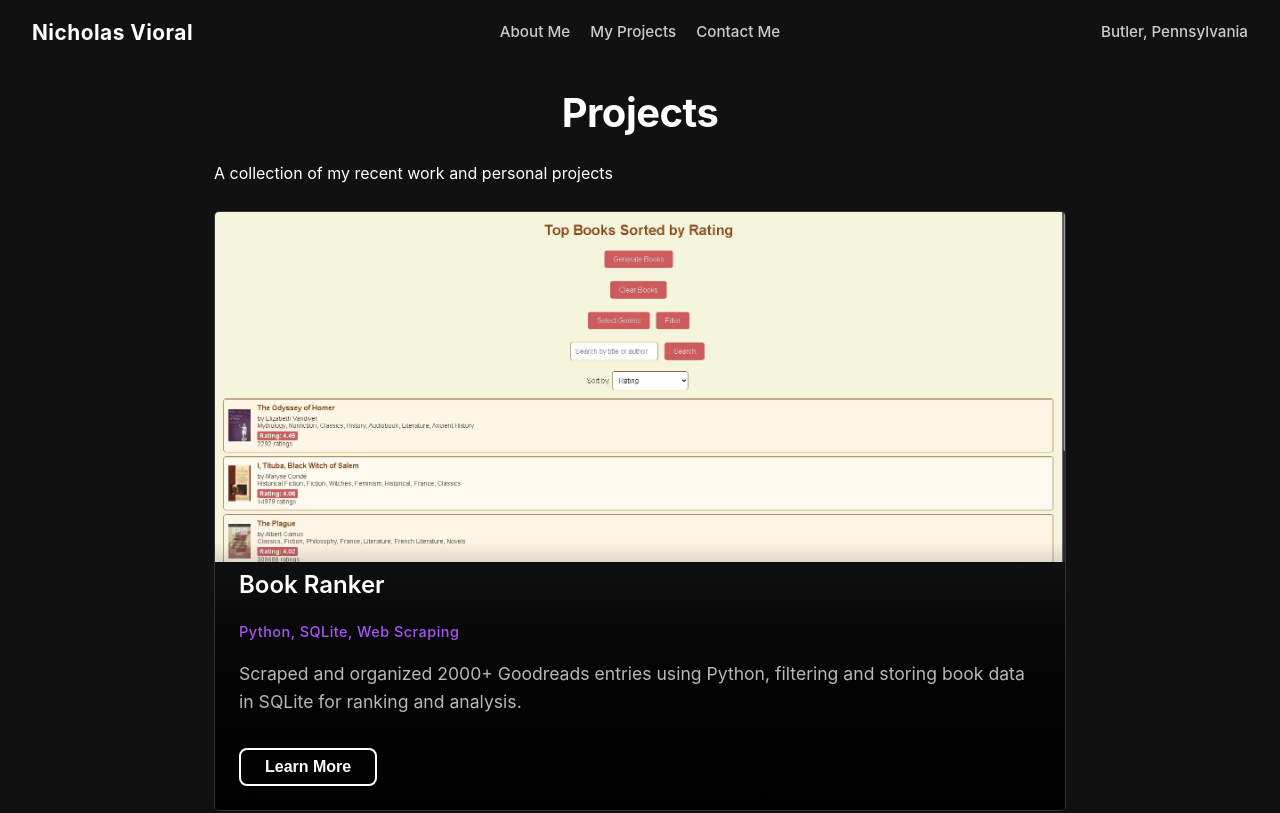
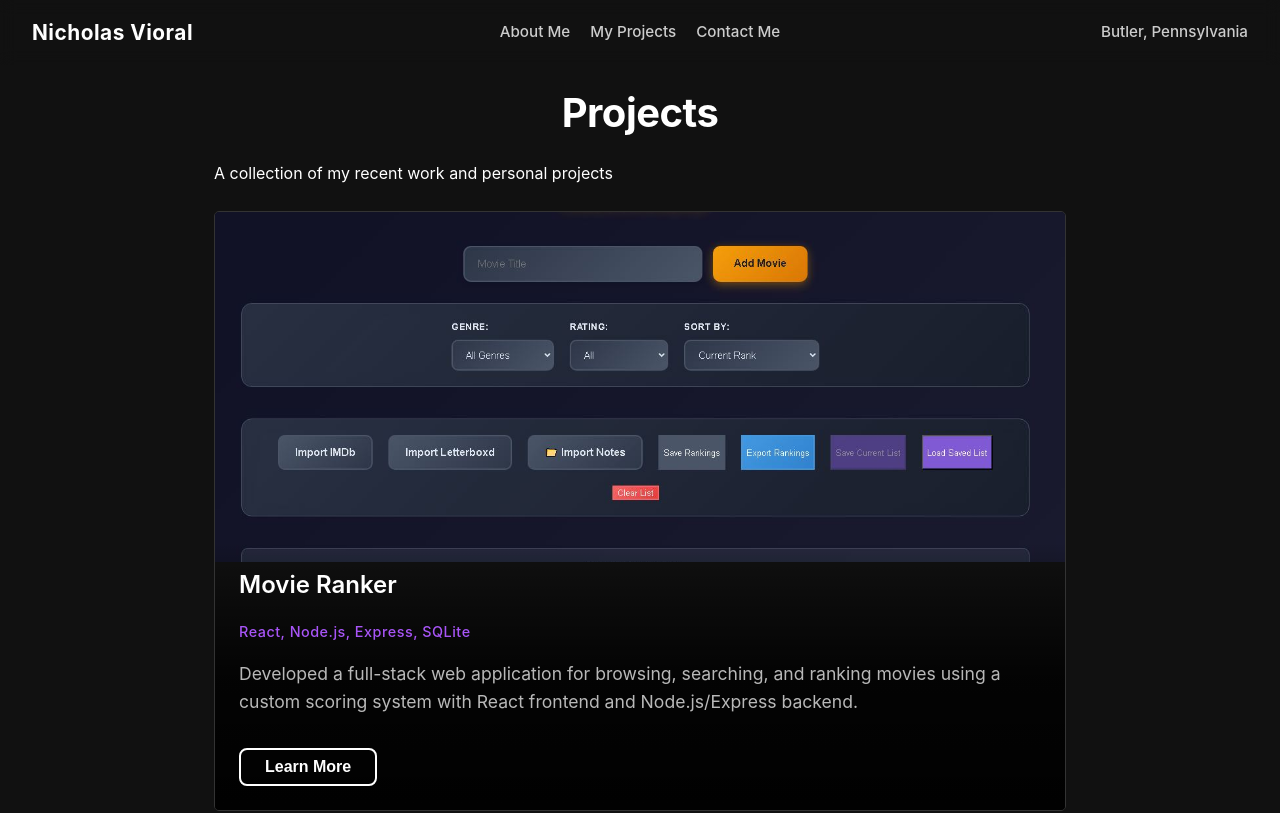
Before and after one commit to NicholasVioral/My-Portfolio, a React (Vite) app: page /My-Portfolio/projects in a window 1280 px wide. Shown: the top 813 px of the page. Built offline with nearby package versions, Linux system fonts and the light colour scheme.

Commit message:
Fixed projects section

```diff
--- a/src/pages/Projects.jsx
+++ b/src/pages/Projects.jsx
@@ -6,16 +6,18 @@ import { motion } from "framer-motion";
 import bookranker from '../bookranker.JPG';
 import riotstats from '../riotstatstracker.JPG';
 import ebayclone from '../ebayclonenew.JPG';
+import movieranker from '../movieranker2.JPG';
 
 
 function Projects() {
   const projects = [
     {
-      name: "Book Ranker",
-      img: bookranker,
-      tech: "Python, SQLite, Web Scraping",
-      link: "https://github.com/NicholasVioral/GoodreadsScraper",
-      description: "Scraped and organized 2000+ Goodreads entries using Python, filtering and storing book data in SQLite for ranking and analysis.",
+      name: "Movie Ranker",
+      img: movieranker,
+      tech: "React, Node.js, Express, SQLite",
+      link: "https://github.com/NicholasVioral/Movie-Ranker",
+      description:
+        "Developed a full-stack web application for browsing, searching, and ranking movies using a custom scoring system with React frontend and Node.js/Express backend.",
     },
     {
       name: "Riot Stats Tracker",
@@ -30,6 +32,13 @@ function Projects() {
       tech: "Java, Spring Boot, Thymeleaf, SQL",
       link: "https://github.com/NicholasVioral/eBay-Clone",
       description: "Developed a Spring Boot e-commerce site with product listings, messaging, and authentication features, improving overall functionality.",
+    },
+    {
+      name: "Book Ranker",
+      img: bookranker,
+      tech: "Python, SQLite, Web Scraping",
+      link: "https://github.com/NicholasVioral/GoodreadsScraper",
+      description: "Scraped and organized 2000+ Goodreads entries using Python, filtering and storing book data in SQLite for ranking and analysis.",
     },
   ];
 
```
